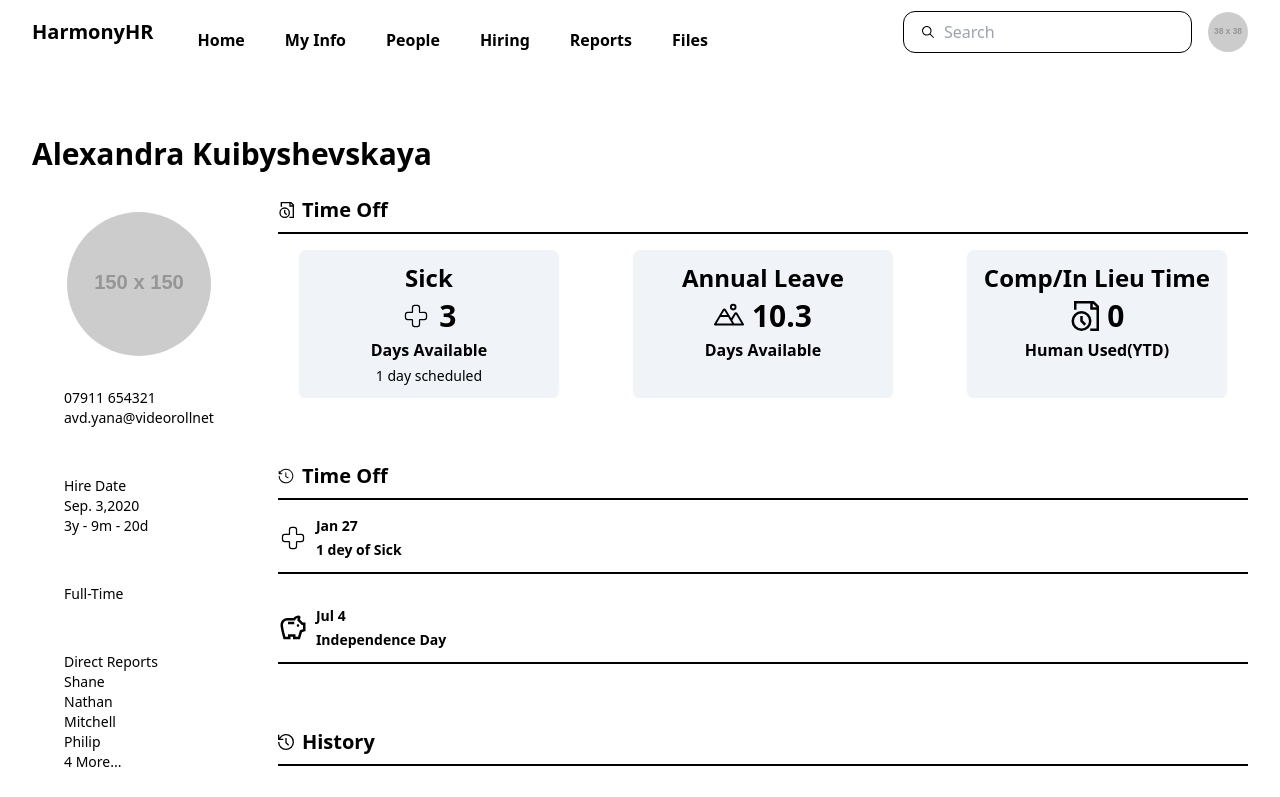
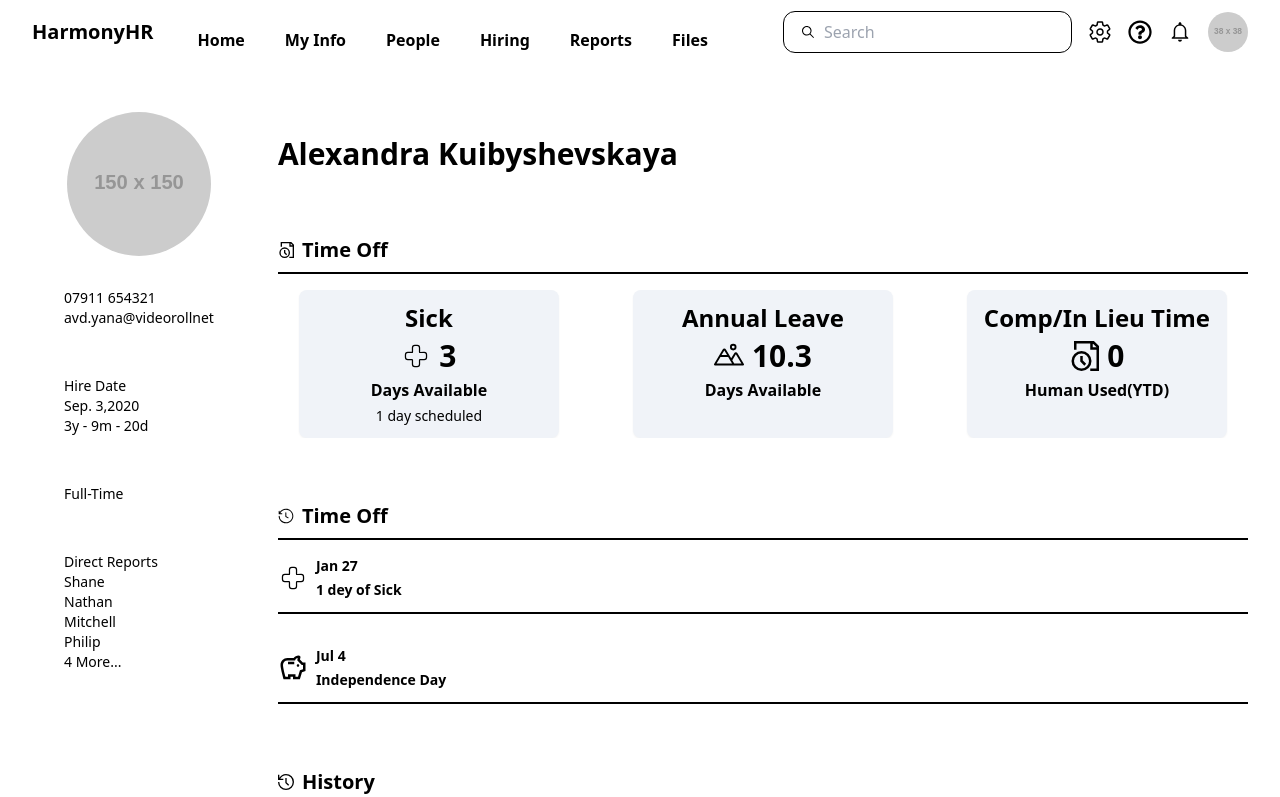
Before and after one commit to IvanOrlovsky/test-hr-tech, a Next.js app: page / in a window 1280 px wide. Shown: the top 797 px of the page. Built offline with nearby package versions, Linux system fonts and the light colour scheme.

Commit message:
Подобавлял иконок

```diff
--- a/src/app/page.tsx
+++ b/src/app/page.tsx
@@ -51,10 +51,10 @@ const Home: React.FC = () => (
 	<div className="bg-[#DAE6F2] bg-white min-h-screen">
 		<NavigationBar />
 		<main className="p-8">
-			<ProfileHeader title={user.name} />
 			<div className="flex flex-col lg:flex-row gap-8">
 				<UserProfile user={user} />
 				<div className="flex flex-col gap-16 w-full">
+					<ProfileHeader title={user.name} />
 					<TimeOffSection />
 					<UpcomingTimeOff />
 					<HistorySection history={history} />
--- a/src/components/NavigationBar/NavigationBar.tsx
+++ b/src/components/NavigationBar/NavigationBar.tsx
@@ -2,6 +2,10 @@
 
 import { IoIosSearch } from "react-icons/io";
 import { AiOutlineMenu, AiOutlineClose } from "react-icons/ai";
+import { IoSettingsOutline } from "react-icons/io5";
+import { FaRegQuestionCircle } from "react-icons/fa";
+import { IoMdNotificationsOutline } from "react-icons/io";
+
 import { useState } from "react";
 import { cn } from "@/lib/cn";
 
@@ -118,6 +122,21 @@ const NavigationBar = () => {
 						className="outline-none"
 					/>
 				</div>
+				<div className="hidden md:flex items-center">
+					<button>
+						<IoSettingsOutline size={24} />
+					</button>
+				</div>
+				<div className="hidden md:flex items-center">
+					<button>
+						<FaRegQuestionCircle size={24} />
+					</button>
+				</div>
+				<div className="hidden md:flex items-center">
+					<button>
+						<IoMdNotificationsOutline size={24} />
+					</button>
+				</div>
 				<img
 					className="w-10 h-10 rounded-full"
 					src="https://via.placeholder.com/38x38"
@@ -125,7 +144,6 @@ const NavigationBar = () => {
 				/>
 			</div>
 
-			{/* Dropdown Menu for Mobile */}
 			{isMenuOpen && (
 				<div className="absolute top-full left-0 w-full bg-white shadow-lg flex flex-col items-start z-10">
 					<a
@@ -191,7 +209,6 @@ const NavigationBar = () => {
 				</div>
 			)}
 
-			{/* Dropdown Search for Mobile */}
 			{isSearchOpen && (
 				<div className="absolute top-full left-0 w-full bg-white shadow-lg flex flex-col items-start p-4 z-10">
 					<div className="border border-black p-2 rounded-xl w-full flex flex-row gap-2">
--- a/src/components/ProfileHeader/ProfileHeader.tsx
+++ b/src/components/ProfileHeader/ProfileHeader.tsx
@@ -3,7 +3,7 @@ interface ProfileHeaderProps {
 }
 
 const ProfileHeader: React.FC<ProfileHeaderProps> = ({ title }) => (
-	<header className="mt-10 mb-6">
+	<header className="mt-10 ">
 		<h1 className="text-3xl font-semibold">{title}</h1>
 	</header>
 );
```
